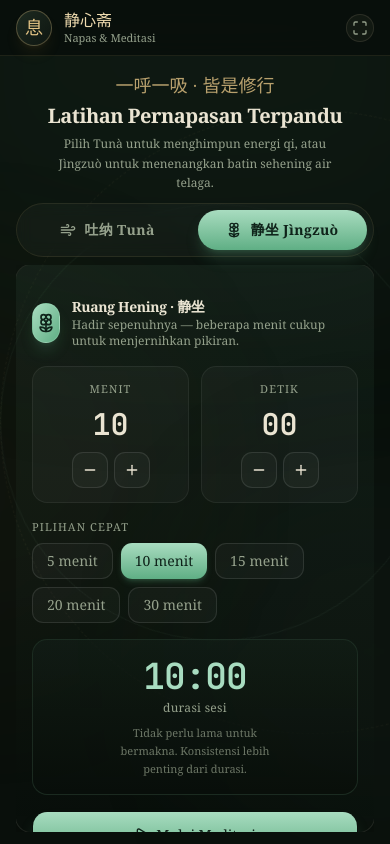
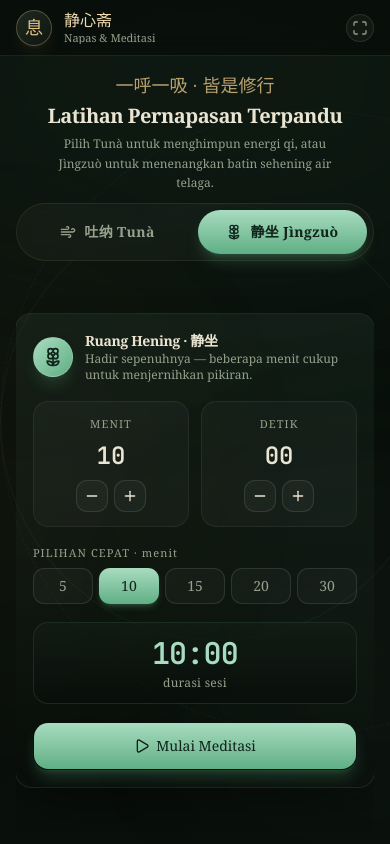
Before and after one commit to kyuraha/kytiapwhpm, a React (Vite) app: page / in a window 390 px wide. Both pictures are taken after a click on the button "静坐 Jìngzuò". Built offline with nearby package versions, Linux system fonts and the light colour scheme; a web font is replaced by a local one.

Commit message:
mobile responsive

```diff
--- a/src/App.jsx
+++ b/src/App.jsx
@@ -4,6 +4,7 @@ import { Flower2, Maximize, Minimize, Wind } from 'lucide-react'
 import { Button } from '#components/ui/button'
 import { WimHof } from '#components/wim-hof'
 import { Meditation } from '#components/meditation'
+import { useFitScale } from '#hooks/use-fit-scale'
 import { cn } from '#lib/utils'
 
 function useFullscreen() {
@@ -55,7 +56,7 @@ function ModeSwitch({ value, onChange }) {
             aria-pressed={active}
             onClick={() => onChange(id)}
             className={cn(
-              'inline-flex h-10 items-center justify-center gap-2 rounded-full text-sm font-semibold tracking-wide transition-all sm:h-11',
+              'inline-flex h-[clamp(2.25rem,7dvh,2.75rem)] items-center justify-center gap-2 rounded-full text-sm font-semibold tracking-wide transition-all',
               active
                 ? activeClassName
                 : 'text-muted-foreground hover:bg-white/[0.04] hover:text-foreground',
@@ -103,6 +104,29 @@ function SideScript({ children, className }) {
   )
 }
 
+function Stage({ children }) {
+  const { frameRef, contentRef, scale } = useFitScale()
+
+  return (
+    <div
+      ref={frameRef}
+      className="size-container mt-2 flex min-h-0 flex-1 flex-col overflow-hidden sm:mt-3"
+    >
+      <div
+        ref={contentRef}
+        className="my-auto flex shrink-0 origin-top-left flex-col"
+        style={
+          scale < 1
+            ? { width: `${100 / scale}%`, transform: `scale(${scale})` }
+            : undefined
+        }
+      >
+        {children}
+      </div>
+    </div>
+  )
+}
+
 function App() {
   const { isFullscreen, toggle } = useFullscreen()
   const [tab, setTab] = useState('wimhof')
@@ -113,15 +137,15 @@ function App() {
       <SideScript className="left-8">气沉丹田 · 心若止水</SideScript>
       <SideScript className="right-8">吐纳调息 · 静坐观心</SideScript>
 
-      <header className="sticky top-0 z-20 flex h-14 shrink-0 items-center border-b border-gold-300/10 bg-ink-950/85 backdrop-blur-xl">
+      <header className="sticky top-0 z-20 flex h-[clamp(3rem,7.6dvh,3.5rem)] shrink-0 items-center border-b border-gold-300/10 bg-ink-950/85 backdrop-blur-xl">
         <div className="mx-auto flex w-full max-w-2xl items-center justify-between px-4">
-          <div className="flex items-center gap-3">
+          <div className="flex min-w-0 items-center gap-3">
             <div className="flex size-9 shrink-0 items-center justify-center rounded-full border border-gold-300/30 bg-gradient-to-br from-[#1d2a20] to-ink-900 shadow-lg shadow-gold-500/10">
               <span className="font-brush text-lg leading-none text-gold-300">息</span>
             </div>
-            <div>
-              <div className="font-brush text-base leading-tight text-gold-200">静心斋</div>
-              <div className="text-[11px] leading-tight text-muted-foreground">
+            <div className="min-w-0">
+              <div className="truncate font-brush text-base leading-tight text-gold-200">静心斋</div>
+              <div className="truncate text-[11px] leading-tight text-muted-foreground">
                 Napas &amp; Meditasi
               </div>
             </div>
@@ -138,13 +162,13 @@ function App() {
         </div>
       </header>
 
-      <main className="mx-auto flex w-full max-w-2xl min-h-0 flex-1 flex-col overflow-hidden px-4 pt-2 pb-3">
-        <section className="shrink-0 pt-2 pb-2.5 text-center sm:pt-3 sm:pb-3">
+      <main className="size-container mx-auto flex w-full max-w-2xl min-h-0 flex-1 flex-col overflow-hidden px-4 pt-2 pb-3">
+        <section className="shrink-0 pt-2 pb-2.5 text-center sm:pt-3 sm:pb-3 tiny:hidden">
           <div className="font-brush text-lg text-gold-300/80 sm:text-xl">一呼一吸 · 皆是修行</div>
           <h1 className="mt-0.5 text-xl font-semibold tracking-tight text-foreground sm:text-2xl">
             Latihan Pernapasan Terpandu
           </h1>
-          <p className="mx-auto mt-1 max-w-[44ch] text-xs leading-relaxed text-muted-foreground sm:text-[13px]">
+          <p className="mx-auto mt-1 max-w-[44ch] text-xs leading-relaxed text-muted-foreground sm:text-[13px] tight:hidden">
             Pilih Tunà untuk menghimpun energi qi, atau Jìngzuò untuk menenangkan batin
             sehening air telaga.
           </p>
@@ -152,14 +176,14 @@ function App() {
 
         <ModeSwitch value={tab} onChange={setTab} />
 
-        <div className="mt-2 flex min-h-0 flex-1 flex-col justify-center overflow-hidden sm:mt-3">
-          <div className={cn('flex flex-col justify-center overflow-hidden', tab !== 'wimhof' && 'hidden')}>
+        <Stage>
+          <div className={cn('flex flex-col', tab !== 'wimhof' && 'hidden')}>
             <WimHof />
           </div>
-          <div className={cn('flex flex-col justify-center overflow-hidden', tab !== 'meditasi' && 'hidden')}>
+          <div className={cn('flex flex-col', tab !== 'meditasi' && 'hidden')}>
             <Meditation />
           </div>
-        </div>
+        </Stage>
       </main>
     </div>
   )
--- a/src/components/meditation.jsx
+++ b/src/components/meditation.jsx
@@ -3,7 +3,7 @@ import { Check, Flower2, Minus, Pause, Play, Plus, RotateCcw } from 'lucide-reac
 
 import { Button } from '#components/ui/button'
 import { Card, CardContent } from '#components/ui/card'
-import { ProgressRing } from '#components/progress-ring'
+import { ProgressRing, RING_BOX } from '#components/progress-ring'
 import { cn } from '#lib/utils'
 import { initAudio, playRoundComplete } from '#lib/sounds'
 
@@ -19,14 +19,16 @@ function formatTime(totalSeconds) {
 
 function Stepper({ label, value, onInc, onDec, decDisabled = false, incDisabled = false }) {
   const btn =
-    'grid size-9 place-items-center rounded-lg border border-white/10 bg-white/[0.03] text-foreground transition-colors hover:bg-white/[0.08] disabled:pointer-events-none disabled:opacity-35'
+    'grid size-8 place-items-center rounded-lg border border-white/10 bg-white/[0.03] text-foreground transition-colors hover:bg-white/[0.08] disabled:pointer-events-none disabled:opacity-35 sm:size-9'
 
   return (
-    <div className="flex flex-col items-center gap-2.5 rounded-xl border border-white/[0.06] bg-white/[0.03] p-3.5">
+    <div className="flex min-w-0 flex-col items-center gap-2 rounded-xl border border-white/[0.06] bg-white/[0.03] p-[clamp(0.625rem,1.8dvh,0.875rem)]">
       <span className="text-[11px] font-medium tracking-widest text-muted-foreground uppercase">
         {label}
       </span>
-      <div className="font-mono text-3xl font-semibold tabular-nums text-foreground">{value}</div>
+      <div className="font-mono text-2xl font-semibold tabular-nums text-foreground sm:text-3xl">
+        {value}
+      </div>
       <div className="flex gap-1.5">
         <button type="button" aria-label={`kurangi ${label}`} onClick={onDec} disabled={decDisabled} className={btn}>
           <Minus className="size-4" />
@@ -42,13 +44,13 @@ function Stepper({ label, value, onInc, onDec, decDisabled = false, incDisabled
 function ZenAmbience() {
   return (
     <div className="pointer-events-none absolute inset-0 flex items-center justify-center">
-      <div className="absolute size-72 rounded-full border border-jade-400/10 animate-breathe" />
+      <div className="absolute size-[min(18rem,44dvh)] rounded-full border border-jade-400/10 animate-breathe" />
       <div
-        className="absolute size-72 rounded-full border border-jade-400/[0.07] animate-breathe"
+        className="absolute size-[min(18rem,44dvh)] rounded-full border border-jade-400/[0.07] animate-breathe"
         style={{ animationDelay: '-3s' }}
       />
       <div
-        className="absolute size-72 rounded-full border border-gold-300/[0.06] animate-breathe"
+        className="absolute size-[min(18rem,44dvh)] rounded-full border border-gold-300/[0.06] animate-breathe"
         style={{ animationDelay: '-6s' }}
       />
     </div>
@@ -58,7 +60,7 @@ function ZenAmbience() {
 function BrushMark({ char }) {
   return (
     <div className="pointer-events-none absolute inset-0 flex items-center justify-center">
-      <span className="font-brush text-[160px] leading-none text-jade-300/[0.045] select-none sm:text-[190px]">
+      <span className="font-brush text-[clamp(5rem,26dvh,190px)] leading-none text-jade-300/[0.045] select-none">
         {char}
       </span>
     </div>
@@ -69,13 +71,13 @@ function IdleView({ minutes, seconds, adjustMinute, adjustSecond, totalSeconds,
   const presetActive = (m) => m === minutes && seconds === 0
 
   return (
-    <Card className="border-jade-400/15 bg-gradient-to-b from-jade-400/[0.07] to-transparent shadow-2xl shadow-black/40">
-      <CardContent className="flex flex-col gap-4 p-4 sm:gap-5 sm:p-5">
-          <div className="flex items-center gap-3">
-            <div className="flex size-10 items-center justify-center rounded-full border border-jade-300/30 bg-gradient-to-br from-jade-300 to-jade-500 shadow-lg shadow-jade-500/20">
+    <Card className="border-jade-400/15 bg-gradient-to-b from-jade-400/[0.07] to-transparent py-0 shadow-2xl shadow-black/40">
+      <CardContent className="flex flex-col gap-[clamp(0.5rem,2.1dvh,1.25rem)] p-[clamp(0.75rem,2dvh,1.25rem)] wide-short:grid wide-short:grid-cols-2">
+          <div className="flex min-w-0 items-center gap-3 wide-short:col-span-2">
+            <div className="flex size-10 shrink-0 items-center justify-center rounded-full border border-jade-300/30 bg-gradient-to-br from-jade-300 to-jade-500 shadow-lg shadow-jade-500/20">
               <Flower2 className="size-5 text-[#0f231a]" />
             </div>
-            <div>
+            <div className="min-w-0">
               <div className="text-sm font-semibold tracking-tight text-foreground">Ruang Hening · 静坐</div>
               <div className="text-xs leading-snug text-muted-foreground">
                 Hadir sepenuhnya — beberapa menit cukup untuk menjernihkan pikiran.
@@ -103,9 +105,9 @@ function IdleView({ minutes, seconds, adjustMinute, adjustSecond, totalSeconds,
 
         <div>
           <div className="mb-2 text-[11px] font-medium tracking-widest text-muted-foreground uppercase">
-            Pilihan cepat
+            Pilihan cepat · <span className="normal-case">menit</span>
           </div>
-          <div className="flex flex-wrap gap-2">
+          <div className="grid grid-cols-5 gap-1.5 sm:flex sm:flex-wrap sm:gap-2">
             {PRESETS.map((m) => (
               <button
                 key={m}
@@ -115,25 +117,26 @@ function IdleView({ minutes, seconds, adjustMinute, adjustSecond, totalSeconds,
                   adjustSecond(0, 0)
                 }}
                 className={cn(
-                  'h-9 rounded-lg px-3.5 text-sm font-medium transition-colors',
+                  'h-9 rounded-lg px-2 text-sm font-medium transition-colors sm:px-3.5',
                   presetActive(m)
                     ? 'bg-gradient-to-b from-jade-300 to-jade-500 text-[#0f231a] shadow-md shadow-jade-500/25'
                     : 'border border-white/10 bg-white/[0.03] text-muted-foreground hover:text-foreground',
                 )}
               >
-                {m} menit
+                {m}
+                <span className="hidden sm:inline"> menit</span>
               </button>
             ))}
           </div>
         </div>
 
-        <div className="relative overflow-hidden rounded-xl border border-jade-400/15 bg-ink-950/70 px-4 py-4 text-center">
+        <div className="relative overflow-hidden rounded-xl border border-jade-400/15 bg-ink-950/70 px-4 py-3 text-center sm:py-4">
           <div className="pointer-events-none absolute inset-0 bg-gradient-to-b from-jade-400/[0.06] to-transparent" />
-          <div className="relative font-mono text-4xl font-semibold tracking-tight tabular-nums text-jade-300">
+          <div className="relative font-mono text-3xl font-semibold tracking-tight tabular-nums text-jade-300 sm:text-4xl">
             {formatTime(totalSeconds)}
           </div>
           <div className="relative mt-1 text-xs tracking-wide text-muted-foreground">durasi sesi</div>
-          <p className="relative mx-auto mt-2 max-w-[28ch] text-[11px] leading-relaxed text-muted-foreground/70">
+          <p className="relative mx-auto mt-2 max-w-[28ch] text-[11px] leading-relaxed text-muted-foreground/70 tight:hidden">
             Tidak perlu lama untuk bermakna. Konsistensi lebih penting dari durasi.
           </p>
         </div>
@@ -153,7 +156,7 @@ function IdleView({ minutes, seconds, adjustMinute, adjustSecond, totalSeconds,
 
 function RunningView({ status, remaining, progress, onPause, onResume, onStop }) {
   return (
-    <div className="relative flex flex-col items-center justify-center gap-6 overflow-hidden rounded-2xl border border-jade-400/15 bg-gradient-to-b from-jade-400/[0.06] to-transparent px-4 py-6 sm:gap-8 sm:py-8">
+    <div className="relative flex flex-col items-center justify-center gap-6 overflow-hidden rounded-2xl border border-jade-400/15 bg-gradient-to-b from-jade-400/[0.06] to-transparent px-4 py-[clamp(1rem,3.2dvh,2rem)] sm:px-6">
       <ZenAmbience />
       <BrushMark char="禅" />
 
@@ -162,26 +165,27 @@ function RunningView({ status, remaining, progress, onPause, onResume, onStop })
           id="med-ring"
           progress={progress}
           size={240}
+          box={RING_BOX}
           stroke={11}
           startColor="#a8dcc0"
           endColor="#478a68"
         >
           <div className="text-center">
-            <div className="font-mono text-4xl font-semibold tracking-tight tabular-nums text-foreground sm:text-5xl">
+            <div className="font-mono text-[19cqw] leading-none font-semibold tracking-tight tabular-nums text-foreground">
               {formatTime(remaining)}
             </div>
-            <div className="mt-1 text-[11px] font-medium tracking-widest text-jade-400/70 uppercase">
+            <div className="mt-1 text-[4.5cqw] font-medium tracking-widest text-jade-400/70 uppercase">
               {status === 'paused' ? 'dijeda' : 'meditasi'}
             </div>
           </div>
         </ProgressRing>
       </div>
 
-      <div className="relative flex items-center justify-center gap-3">
+      <div className="relative flex w-full max-w-xs items-center justify-center gap-2.5 sm:max-w-none sm:gap-3">
         {status === 'running' ? (
           <Button
             size="lg"
-            className="h-12 min-w-40 rounded-xl bg-gradient-to-b from-jade-300 to-jade-500 text-[#0f231a] shadow-lg shadow-jade-500/25 hover:from-jade-300 hover:to-jade-400"
+            className="h-12 min-w-0 flex-1 rounded-xl bg-gradient-to-b from-jade-300 to-jade-500 text-[#0f231a] shadow-lg shadow-jade-500/25 hover:from-jade-300 hover:to-jade-400 sm:min-w-40 sm:flex-none"
             onClick={onPause}
           >
             <Pause className="size-4" />
@@ -190,7 +194,7 @@ function RunningView({ status, remaining, progress, onPause, onResume, onStop })
         ) : (
           <Button
             size="lg"
-            className="h-12 min-w-40 rounded-xl bg-gradient-to-b from-jade-300 to-jade-500 text-[#0f231a] shadow-lg shadow-jade-500/25 hover:from-jade-300 hover:to-jade-400"
+            className="h-12 min-w-0 flex-1 rounded-xl bg-gradient-to-b from-jade-300 to-jade-500 text-[#0f231a] shadow-lg shadow-jade-500/25 hover:from-jade-300 hover:to-jade-400 sm:min-w-40 sm:flex-none"
             onClick={onResume}
           >
             <Play className="size-4" />
@@ -201,7 +205,7 @@ function RunningView({ status, remaining, progress, onPause, onResume, onStop })
           size="lg"
           variant="outline"
           onClick={onStop}
-          className="h-12 min-w-32 rounded-xl border-jade-300/15 bg-white/[0.03] text-muted-foreground hover:bg-jade-400/10 hover:text-jade-300"
+          className="h-12 min-w-0 flex-1 rounded-xl border-jade-300/15 bg-white/[0.03] text-muted-foreground hover:bg-jade-400/10 hover:text-jade-300 sm:min-w-32 sm:flex-none"
         >
           <RotateCcw className="size-4" />
           Selesai
@@ -213,7 +217,7 @@ function RunningView({ status, remaining, progress, onPause, onResume, onStop })
 
 function FinishedView({ minutes, onAgain }) {
   return (
-    <div className="relative flex flex-col items-center justify-center gap-6 overflow-hidden rounded-2xl border border-jade-400/15 bg-gradient-to-b from-jade-400/[0.06] to-transparent px-4 py-6 text-center sm:gap-8 sm:py-8">
+    <div className="relative flex flex-col items-center justify-center gap-6 overflow-hidden rounded-2xl border border-jade-400/15 bg-gradient-to-b from-jade-400/[0.06] to-transparent px-4 py-[clamp(1rem,3.2dvh,2rem)] text-center sm:px-6">
       <ZenAmbience />
       <BrushMark char="悟" />
 
@@ -222,12 +226,13 @@ function FinishedView({ minutes, onAgain }) {
           id="med-done"
           progress={1}
           size={168}
+          box="min(168px, 22dvh)"
           stroke={10}
           startColor="#a8dcc0"
           endColor="#478a68"
         >
-          <div className="flex size-12 items-center justify-center rounded-full bg-gradient-to-br from-jade-300 to-jade-500 shadow-lg shadow-jade-500/30">
-            <Check className="size-6 text-[#0f231a]" />
+          <div className="flex size-[29%] items-center justify-center rounded-full bg-gradient-to-br from-jade-300 to-jade-500 shadow-lg shadow-jade-500/30">
+            <Check className="size-1/2 text-[#0f231a]" />
           </div>
         </ProgressRing>
       </div>
@@ -242,7 +247,7 @@ function FinishedView({ minutes, onAgain }) {
 
       <Button
         size="lg"
-        className="relative h-12 min-w-52 rounded-xl bg-gradient-to-b from-jade-300 to-jade-500 text-[#0f231a] shadow-lg shadow-jade-500/25 hover:from-jade-300 hover:to-jade-400"
+        className="relative h-12 w-full max-w-52 rounded-xl bg-gradient-to-b from-jade-300 to-jade-500 text-[#0f231a] shadow-lg shadow-jade-500/25 hover:from-jade-300 hover:to-jade-400"
         onClick={onAgain}
       >
         <RotateCcw className="size-4" />
--- /dev/null
+++ b/src/hooks/use-fit-scale.js
@@ -0,0 +1,97 @@
+import { useLayoutEffect, useRef, useState } from 'react'
+
+const EPSILON = 0.002
+const SAFETY = 8
+const MIN_FRAMES = 4
+const POLL_MS = 400
+const MIN_AVAILABLE = 80
+
+/**
+ * Keeps a block of content inside its frame: measures the natural height of the
+ * content at full width and scales it down (never up) so nothing is clipped and
+ * nothing has to scroll. The content is widened by the inverse scale so it keeps
+ * filling the frame width.
+ */
+export function useFitScale() {
+  const frameRef = useRef(null)
+  const contentRef = useRef(null)
+  const [scale, setScale] = useState(1)
+
+  useLayoutEffect(() => {
+    const frame = frameRef.current
+    const content = contentRef.current
+    if (!frame || !content) return
+
+    let raf = 0
+    let frames = 0
+    let dirty = false
+
+    const measure = () => {
+      const available = frame.clientHeight - SAFETY
+      if (available < MIN_AVAILABLE) return
+
+      // Always measure at full width so the result never depends on the scale
+      // that is currently applied (which would make the fit oscillate).
+      const applied = content.style.width
+      if (applied) content.style.width = '100%'
+      const natural = content.offsetHeight
+      if (applied) content.style.width = applied
+      if (natural < 1) return
+
+      const next = Math.min(1, available / natural)
+      setScale((prev) => (Math.abs(prev - next) < EPSILON ? prev : next))
+    }
+
+    // Re-check for a few frames after a change: the scale, late web fonts and
+    // toggled container queries all move the content around.
+    const followUp = () => {
+      if (raf) return
+      frames = 0
+      raf = requestAnimationFrame(function step() {
+        measure()
+        frames += 1
+        if (frames < MIN_FRAMES || dirty) {
+          dirty = false
+          frames = 0
+          raf = requestAnimationFrame(step)
+        } else {
+          raf = 0
+        }
+      })
+    }
+
+    const onChange = () => {
+      measure()
+      followUp()
+    }
+
+    const observer = new ResizeObserver(() => {
+      dirty = true
+      followUp()
+    })
+    observer.observe(content)
+    observer.observe(frame)
+
+    // Safety net for shifts that fire no event of their own, and for the frames
+    // that never arrive while the tab is in the background.
+    document.fonts?.addEventListener('loadingdone', onChange)
+    window.addEventListener('load', onChange)
+    window.addEventListener('orientationchange', onChange)
+    const poll = setInterval(() => {
+      if (!document.hidden) onChange()
+    }, POLL_MS)
+
+    onChange()
+
+    return () => {
+      observer.disconnect()
+      document.fonts?.removeEventListener('loadingdone', onChange)
+      window.removeEventListener('load', onChange)
+      window.removeEventListener('orientationchange', onChange)
+      clearInterval(poll)
+      if (raf) cancelAnimationFrame(raf)
+    }
+  }, [])
+
+  return { frameRef, contentRef, scale }
+}
```
Also changed, not shown: src/components/progress-ring.jsx (+9 -2 lines), src/components/wim-hof.jsx (+80 -61 lines), src/index.css (+18 -4 lines).
